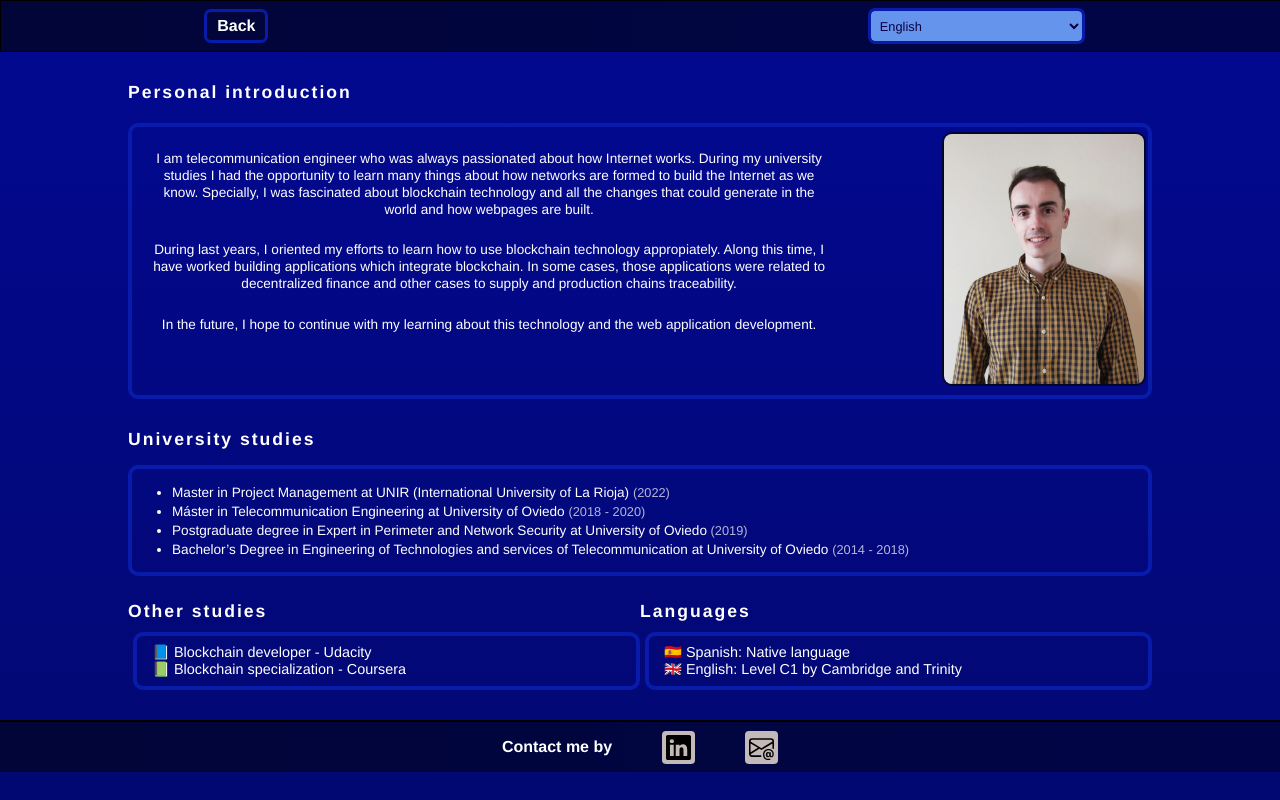
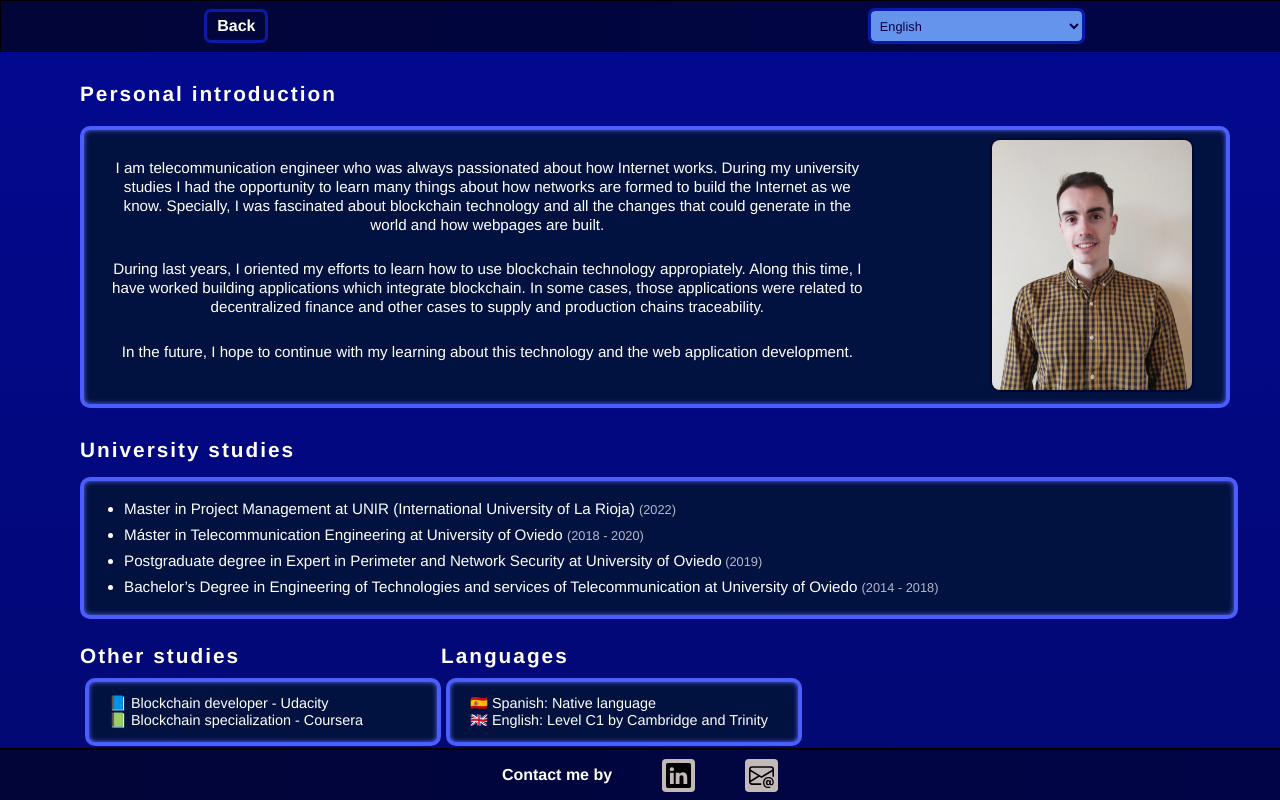
Before and after one commit to javirro/personal-web, a React (Create React App) app: page /personal-info in a window 1280 px wide. Built offline with nearby package versions, Linux system fonts and the light colour scheme.

Commit message:
Improve style in introduction page

```diff
--- a/src/routes/Introduction.jsx
+++ b/src/routes/Introduction.jsx
@@ -9,8 +9,9 @@ import '../styles/Introduction.css'
 
 const Introduction = () => {
   return (
+    <>
     <div className="intro-global-container">
-      <h2 className="personal-title"><FormattedMessage id="personal-introduction" /></h2>
+        <h2 className="introduction-personal-title"><FormattedMessage id="personal-introduction" /></h2>
       <section className="introduction-container">
         <div id="personal-text-container">
           <p className="personal-text"><FormattedMessage id="personal-description" /></p>
@@ -24,7 +25,7 @@ const Introduction = () => {
         />
       </section>
 
-      <h2 className="personal-title"><FormattedMessage id="universitary-studies" /></h2>
+        <h2 className="introduction-personal-title"><FormattedMessage id="universitary-studies" /></h2>
       <section className="studies-container">
         <ul className="studies-list">
           <li><FormattedMessage id="studies-pmp" /> <FormattedMessage id="studies-unir" /> <span className="year-studies">(2022)</span></li>
@@ -52,8 +53,9 @@ const Introduction = () => {
           </div>
         </div>
       </section>
+      </div>
       <GlobalFooter />
-    </div>
+    </>
   )
 
 }
--- a/src/styles/App.css
+++ b/src/styles/App.css
@@ -1,4 +1,4 @@
-@import url('main.css');
+@import url("main.css");
 html,
 body {
   height: 100%;
@@ -13,7 +13,7 @@ body {
 }
 
 .global {
-    max-width: 100%;
+  width: 100%;
   margin: 0;
   display: flex;
   flex-direction: column;
--- a/src/styles/Introduction.css
+++ b/src/styles/Introduction.css
@@ -1,29 +1,34 @@
 @import url("main.css");
 .intro-global-container {
+  display: flex;
+  flex-direction: column;
+  justify-content: flex-start;
+  align-items: flex-start;
   position: relative;
   height: 100vh;
-    overflow: auto;
+  overflow-y: auto;
+  overflow-x: hidden;
   color: white;
+  padding: 0px 50px 0px 80px;
 }
 
 .introduction-container {
   display: grid;
   grid-template-columns: 70% 20%;
   gap: 10%;
-    border: 4px solid rgb(8, 27, 170);
+  border: 4px solid rgb(73, 94, 251);
+  background-color: rgb(1, 18, 65);
+  box-shadow: inset 0px 0px 5px rgb(100, 100, 255);
   border-radius: 10px;
-    margin-left: 10%;
-    margin-right: 10%;
   margin-top: 20px;
-    padding: 5px;
+  padding: 8px 12px;
   color: white;
 }
 
-.personal-title {
+.introduction-personal-title {
+  margin-top: 30px;
   font-family: var(--font-family);
-    font-size: 1rem;
-    margin-left: 10%;
-    margin-top: 30px;
+  font-size: 1.3rem;
 }
 
 .personal-text {
@@ -31,7 +36,7 @@
   line-height: 1.25;
   font-weight: 500;
   font-family: var(--font-family);
-    font-size: 0.85rem;
+  font-size: 0.95rem;
   text-align: center;
 }
 
@@ -44,17 +49,18 @@
 }
 
 .studies-container {
+  width: 100%;
   margin-top: 15px;
-    margin-left: 10%;
-    margin-right: 10%;
-    border: 4px solid rgb(8, 27, 170);
+  border: 4px solid rgb(73, 94, 251);
+  background-color: rgb(1, 18, 65);
+  box-shadow: inset 0px 0px 5px rgb(100, 100, 255);
   border-radius: 10px;
   font-family: var(--font-family);
-    font-size: 0.85rem;
+  font-size: 0.95rem;
 }
 
 .studies-list {
-    line-height: 1.4;
+  line-height: 1.7;
   font-weight: 500;
 }
 
@@ -68,8 +74,6 @@
   grid-template-columns: repeat(2, 1fr);
   margin-top: 10px;
   margin-bottom: 30px;
-    margin-left: 10%;
-    margin-right: 10%;
 }
 
 .other-studies {
@@ -80,7 +84,10 @@
   height: 50px;
   margin-top: 10px;
   margin-left: 5px;
-    border: 4px solid rgb(8, 27, 170);
+  padding: 5px;
+  border: 4px solid rgb(73, 94, 251);
+  background-color: rgb(1, 18, 65);
+  box-shadow: inset 0px 0px 5px rgb(100, 100, 255);
   border-radius: 10px;
   font-family: var(--font-family);
   font-size: 0.9rem;
@@ -88,38 +95,38 @@
 
 .other-title {
   font-family: var(--font-family);
-    font-size: 1.1rem;
+  font-size: 1.3rem;
   margin-top: 15px;
 }
 
 .other-studies-item {
   display: inline-block;
   margin-left: 15px;
-    margin-right: 25px
+  margin-right: 25px;
 }
 
 @media (max-width: 500px) {
+    .intro-global-container {
+        padding: 10px 25px;
+    }
   .introduction-container {
     display: flex;
     justify-content: center;
     align-items: center;
     flex-direction: column;
-        margin-left: 5%;
-        margin-right: 5%;
+    padding: 10px;
   }
   .personal-title {
     margin-left: 0px;
     text-align: left;
   }
   .studies-container {
+    width: 100%;
     padding: 1px 2px;
-        margin-left: 5%;
-        margin-right: 5%;
   }
   .other-studies-container {
     display: grid;
+    width: 100%;
     grid-template-columns: repeat(1, 1fr);
-        margin-left: 5%;
-        margin-right: 5%;
   }
 }
```
Lines whose indentation alone changed are shown as unchanged.
